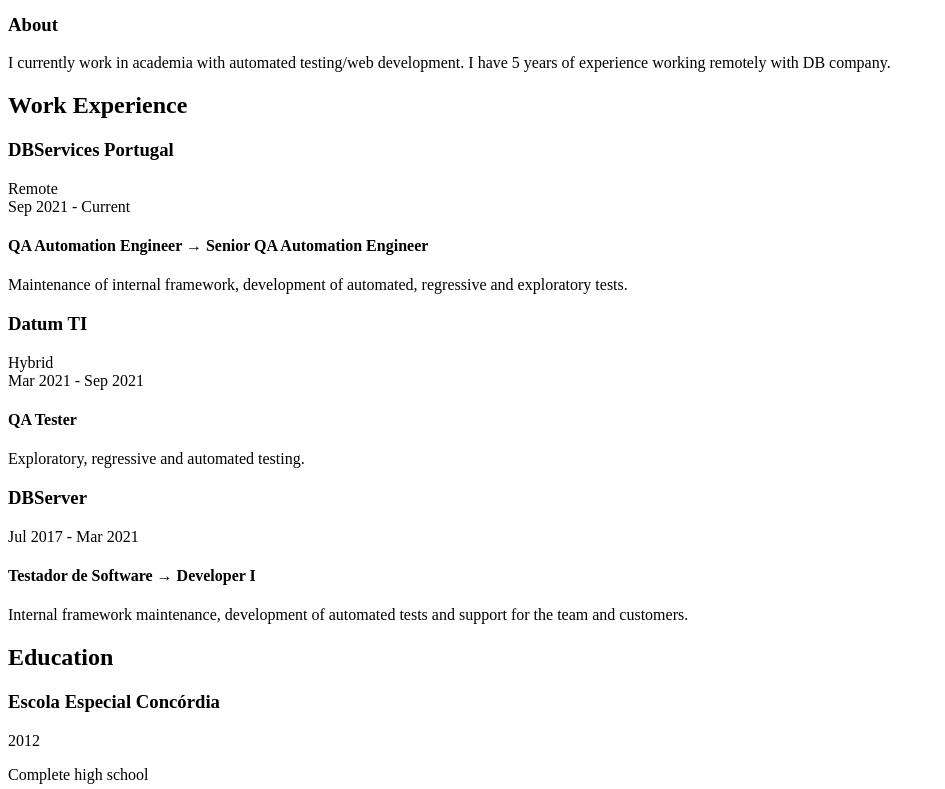
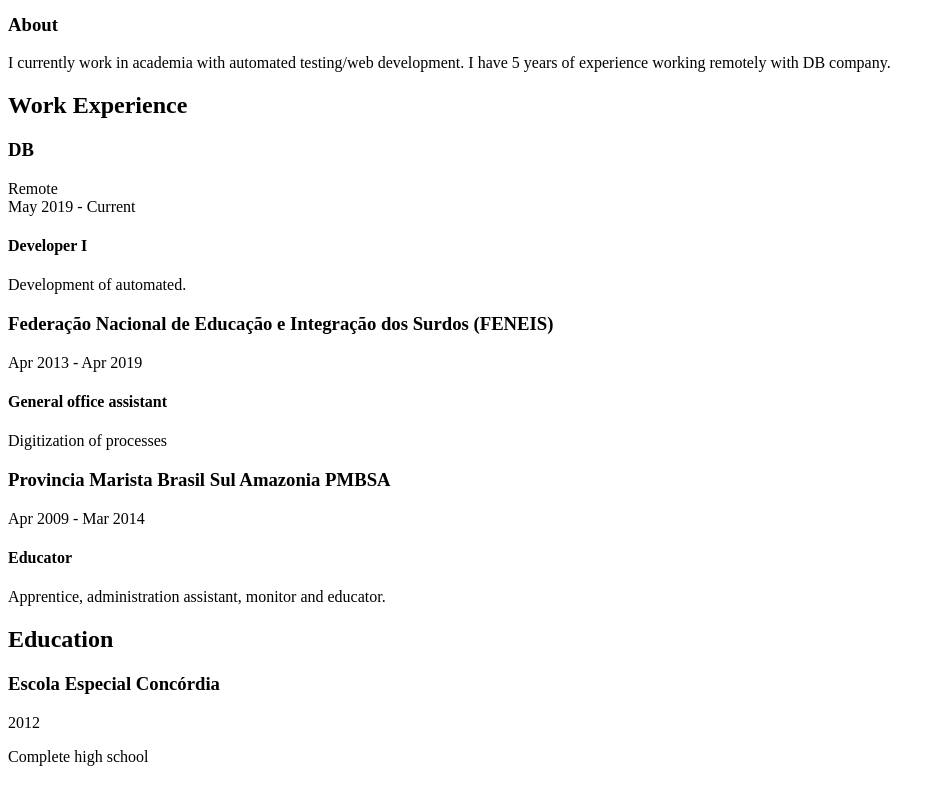
Before and after one commit to jefynhu11/jefynhu11, a Nuxt app: page / in a window 1280 px wide. Shown: the part 580-1369 px from the top of the page, without its empty margins (0-945 px from the left). Built offline with nearby package versions, Linux system fonts and the light colour scheme.

Commit message:
Update Experience.vue

```diff
--- a/components/Experience.vue
+++ b/components/Experience.vue
@@ -5,37 +5,36 @@
             <div class="flex flex-col gap-1">
                 <div class="flex items-center justify-between">
                     <div class="flex items-center gap-2">
-                        <h3 class="font-semibold">DBServices Portugal</h3>
+                        <h3 class="font-semibold">DB</h3>
                         <span class="bg-gray-200 px-2 py-0.5 border rounded-md text-xs font-semibold font-mono">Remote</span>
                     </div>
-                    <div class="text-sm tabular-nums text-gray-500">Sep 2021 - Current</div>
+                    <div class="text-sm tabular-nums text-gray-500">May 2019 - Current</div>
                 </div>
-                <h4>QA Automation Engineer → Senior QA Automation Engineer</h4>
+                <h4>Developer I</h4>
                 <p class="text-pretty font-mono text-sm text-gray-500">
-                    Maintenance of internal framework, development of automated, regressive and exploratory tests.
+                    Development of automated.
                 </p>
             </div>
             <div class="flex flex-col gap-1">
                 <div class="flex items-center justify-between">
                     <div class="flex items-center gap-2">
-                        <h3 class="font-semibold">Datum TI</h3>
-                        <span class="bg-gray-200 px-2 py-0.5 border rounded-md text-xs font-semibold font-mono">Hybrid</span>
+                        <h3 class="font-semibold">Federação Nacional de Educação e Integração dos Surdos (FENEIS)</h3>
                     </div>
-                    <div class="text-sm tabular-nums text-gray-500">Mar 2021 - Sep 2021</div>
+                    <div class="text-sm tabular-nums text-gray-500">Apr 2013 - Apr 2019</div>
                 </div>
-                <h4>QA Tester</h4>
+                <h4>General office assistant</h4>
                 <p class="text-pretty font-mono text-sm text-gray-500">
-                    Exploratory, regressive and automated testing.
+                    Digitization of processes
                 </p>
             </div>
             <div class="flex flex-col gap-1">
                 <div class="flex items-center justify-between">
-                    <h3 class="font-semibold">DBServer</h3>
-                    <div class="text-sm tabular-nums text-gray-500">Jul 2017 - Mar 2021</div>
+                    <h3 class="font-semibold">Provincia Marista Brasil Sul Amazonia PMBSA</h3>
+                    <div class="text-sm tabular-nums text-gray-500">Apr 2009 - Mar 2014</div>
                 </div>
-                <h4>Testador de Software → Developer I</h4>
+                <h4>Educator</h4>
                 <p class="text-pretty font-mono text-sm text-gray-500">
-                    Internal framework maintenance, development of automated tests and support for the team and customers.
+                Apprentice, administration assistant, monitor and educator.
                 </p>
             </div>
         </div>
```
